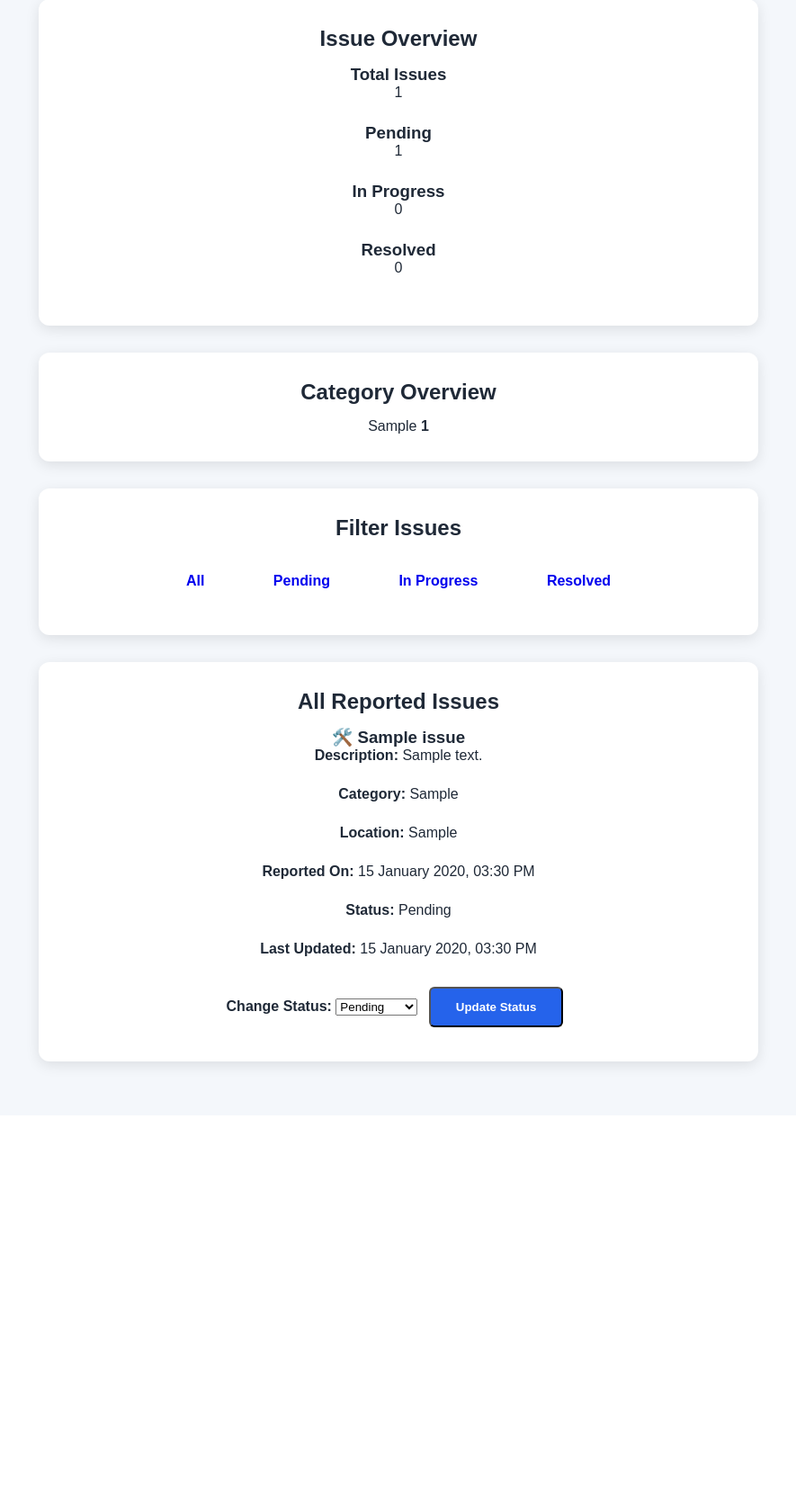
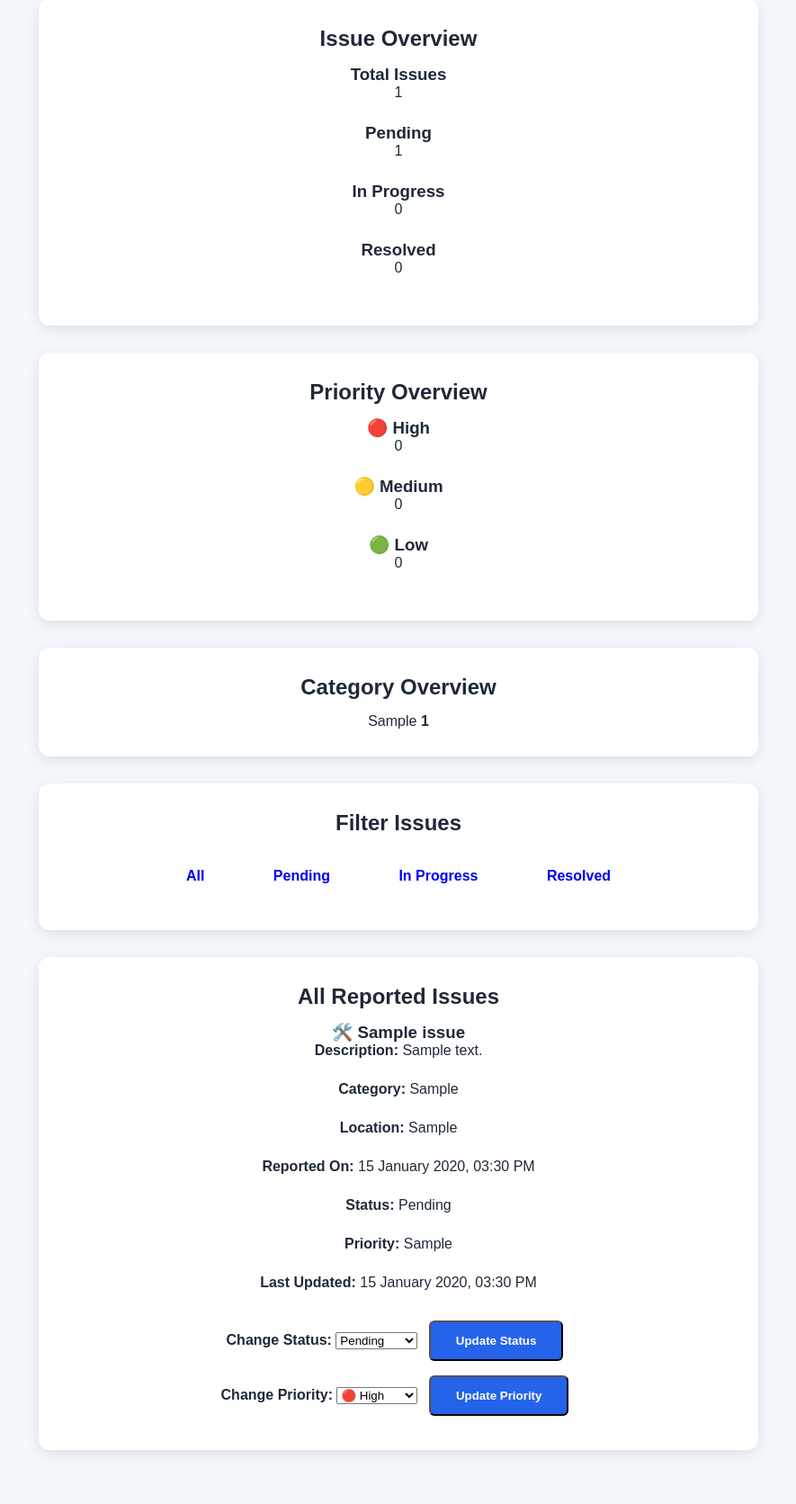
Before and after one commit to gouripriya16/CitizenFix_CivicIssuePlatform, a Flask app: page /admin/dashboard in a window 1280 px wide. Shown: the part 201-1873 px from the top of the page at 90% size, without its empty margins (197-1082 px from the left). Before the commit the page ends 1396 px from the top, so only its background shows below. Run offline with Flask 3, Linux system fonts and the light colour scheme; a user stored in the database is signed in; tables that the repository leaves empty hold one stand-in row (values such as "Sample post").

Commit message:
Add issue priority management

```diff
--- a/run.py
+++ b/run.py
@@ -19,6 +19,7 @@ app = create_app()
 
 @app.template_filter("india_time")
 def india_time_filter(value):
+
     return format_india_time(value)
 
 
@@ -68,7 +69,9 @@ def register():
             url_for("login")
         )
 
-    return render_template("register.html")
+    return render_template(
+        "register.html"
+    )
 
 
 @app.route("/login", methods=["GET", "POST"])
@@ -97,9 +100,13 @@ def login():
                 url_for("dashboard")
             )
 
-        flash("Invalid email or password.")
+        flash(
+            "Invalid email or password."
+        )
 
-    return render_template("login.html")
+    return render_template(
+        "login.html"
+    )
 
 
 @app.route("/dashboard")
@@ -118,33 +125,63 @@ def dashboard():
     )
 
 
-@app.route("/report-issue", methods=["GET", "POST"])
+@app.route(
+    "/report-issue",
+    methods=["GET", "POST"]
+)
 @login_required
 def report_issue():
 
     if request.method == "POST":
 
         title = request.form["title"].strip()
-        description = request.form["description"].strip()
-        category = request.form["category"]
-        location = request.form["location"].strip()
+
+        description = request.form[
+            "description"
+        ].strip()
+
+        category = request.form[
+            "category"
+        ]
+
+        location = request.form[
+            "location"
+        ].strip()
+
 
         issue = Issue(
+
             title=title,
+
             description=description,
+
             category=category,
+
             location=location,
+
+            priority="Medium",
+
+            status="Pending",
+
             user_id=current_user.id
+
         )
 
+
         db.session.add(issue)
+
         db.session.commit()
 
-        flash("Issue reported successfully.")
+
+        flash(
+            "Issue reported successfully."
+        )
+
 
         return redirect(
             url_for("dashboard")
         )
+
 
     return render_template(
         "report_issue.html"
@@ -157,7 +194,9 @@ def admin_dashboard():
 
     if current_user.role != "admin":
 
-        flash("Access denied.")
+        flash(
+            "Access denied."
+        )
 
         return redirect(
             url_for("dashboard")
@@ -170,16 +209,38 @@ def admin_dashboard():
 
     total_issues = Issue.query.count()
 
+
     pending_issues = Issue.query.filter_by(
         status="Pending"
     ).count()
+
 
     in_progress_issues = Issue.query.filter_by(
         status="In Progress"
     ).count()
 
+
     resolved_issues = Issue.query.filter_by(
         status="Resolved"
+    ).count()
+
+
+    # --------------------------------
+    # Priority statistics
+    # --------------------------------
+
+    high_priority = Issue.query.filter_by(
+        priority="High"
+    ).count()
+
+
+    medium_priority = Issue.query.filter_by(
+        priority="Medium"
+    ).count()
+
+
+    low_priority = Issue.query.filter_by(
+        priority="Low"
     ).count()
 
 
@@ -190,6 +251,7 @@ def admin_dashboard():
     all_issues = Issue.query.all()
 
     category_counts = {}
+
 
     for issue in all_issues:
 
@@ -237,14 +299,29 @@ def admin_dashboard():
 
 
     return render_template(
+
         "admin_dashboard.html",
+
         issues=issues,
+
         selected_status=selected_status,
+
         total_issues=total_issues,
+
         pending_issues=pending_issues,
+
         in_progress_issues=in_progress_issues,
+
         resolved_issues=resolved_issues,
+
+        high_priority=high_priority,
+
+        medium_priority=medium_priority,
+
+        low_priority=low_priority,
+
         category_counts=category_counts
+
     )
 
 
@@ -257,7 +334,9 @@ def update_issue_status(issue_id):
 
     if current_user.role != "admin":
 
-        flash("Access denied.")
+        flash(
+            "Access denied."
+        )
 
         return redirect(
             url_for("dashboard")
@@ -269,13 +348,20 @@ def update_issue_status(issue_id):
     )
 
 
-    new_status = request.form["status"]
+    new_status = request.form[
+        "status"
+    ]
+
 
     issue.status = new_status
 
+
     issue.updated_at = datetime.now(
         timezone.utc
-    ).replace(tzinfo=None)
+    ).replace(
+        tzinfo=None
+    )
+
 
     db.session.commit()
 
@@ -286,13 +372,95 @@ def update_issue_status(issue_id):
 
 
     return redirect(
+
         url_for(
+
             "admin_dashboard",
+
             status=request.form.get(
                 "current_filter",
                 "All"
             )
+
         )
+
+    )
+
+
+@app.route(
+    "/admin/update-priority/<int:issue_id>",
+    methods=["POST"]
+)
+@login_required
+def update_issue_priority(issue_id):
+
+    if current_user.role != "admin":
+
+        flash(
+            "Access denied."
+        )
+
+        return redirect(
+            url_for("dashboard")
+        )
+
+
+    issue = Issue.query.get_or_404(
+        issue_id
+    )
+
+
+    new_priority = request.form[
+        "priority"
+    ]
+
+
+    if new_priority not in [
+        "High",
+        "Medium",
+        "Low"
+    ]:
+
+        flash(
+            "Invalid priority selected."
+        )
+
+        return redirect(
+            url_for("admin_dashboard")
+        )
+
+
+    issue.priority = new_priority
+
+
+    issue.updated_at = datetime.now(
+        timezone.utc
+    ).replace(
+        tzinfo=None
+    )
+
+
+    db.session.commit()
+
+
+    flash(
+        "Issue priority updated successfully."
+    )
+
+
+    return redirect(
+
+        url_for(
+
+            "admin_dashboard",
+
+            status=request.form.get(
+                "current_filter",
+                "All"
+            )
+
+        )
+
     )
 
 
@@ -308,4 +476,7 @@ def logout():
 
 
 if __name__ == "__main__":
-    app.run(debug=True)
+
+    app.run(
+        debug=True
+    )
--- a/templates/admin_dashboard.html
+++ b/templates/admin_dashboard.html
@@ -38,7 +38,6 @@
     </nav>
 
 
-
     <section class="dashboard-container">
 
 
@@ -50,7 +49,6 @@
         <p>
             Manage and track civic issues reported by citizens.
         </p>
-
 
 
         <!-- Flash Messages -->
@@ -143,6 +141,63 @@
 
 
 
+        <!-- Priority Overview -->
+
+        <div class="dashboard-card">
+
+            <h2>
+                Priority Overview
+            </h2>
+
+
+            <div class="stats-container">
+
+
+                <div class="stat-card">
+
+                    <h3>
+                        🔴 High
+                    </h3>
+
+                    <p>
+                        {{ high_priority }}
+                    </p>
+
+                </div>
+
+
+                <div class="stat-card">
+
+                    <h3>
+                        🟡 Medium
+                    </h3>
+
+                    <p>
+                        {{ medium_priority }}
+                    </p>
+
+                </div>
+
+
+                <div class="stat-card">
+
+                    <h3>
+                        🟢 Low
+                    </h3>
+
+                    <p>
+                        {{ low_priority }}
+                    </p>
+
+                </div>
+
+
+            </div>
+
+        </div>
+
+
+
         <!-- Category Overview -->
 
         <div class="dashboard-card">
@@ -154,12 +209,10 @@
 
             {% if category_counts %}
 
-
                 <div class="category-list">
 
 
                     {% for category, count in category_counts.items() %}
-
 
                         <div class="category-item">
 
@@ -173,12 +226,10 @@
 
                         </div>
 
-
                     {% endfor %}
 
 
                 </div>
-
 
             {% else %}
 
@@ -255,7 +306,7 @@
 
 
 
-        <!-- Issues List -->
+        <!-- Issues -->
 
         <div class="dashboard-card">
 
@@ -348,6 +399,17 @@
                         <p>
 
                             <strong>
+                                Priority:
+                            </strong>
+
+                            {{ issue.priority }}
+
+                        </p>
+
+
+                        <p>
+
+                            <strong>
                                 Last Updated:
                             </strong>
 
@@ -357,7 +419,7 @@
 
 
 
-                        <!-- Update Status -->
+                        <!-- Status Update -->
 
                         <form
                             method="POST"
@@ -386,7 +448,6 @@
                             </label>
 
 
-
                             <select
                                 id="status-{{ issue.id }}"
                                 name="status"
@@ -400,11 +461,8 @@
                                         selected
                                     {% endif %}
                                 >
-
                                     Pending
-
                                 </option>
-
 
 
                                 <option
@@ -414,11 +472,8 @@
                                         selected
                                     {% endif %}
                                 >
-
                                     In Progress
-
                                 </option>
-
 
 
                                 <option
@@ -428,23 +483,101 @@
                                         selected
                                     {% endif %}
                                 >
-
                                     Resolved
-
                                 </option>
 
 
                             </select>
 
 
+                            <button
+                                type="submit"
+                                class="btn btn-primary"
+                            >
+                                Update Status
+                            </button>
+
+
+                        </form>
+
+
+
+                        <!-- Priority Update -->
+
+                        <form
+                            method="POST"
+                            action="{{ url_for(
+                                'update_issue_priority',
+                                issue_id=issue.id
+                            ) }}"
+                        >
+
+
+                            <input
+                                type="hidden"
+                                name="current_filter"
+                                value="{{ selected_status }}"
+                            >
+
+
+                            <label
+                                for="priority-{{ issue.id }}"
+                            >
+
+                                <strong>
+                                    Change Priority:
+                                </strong>
+
+                            </label>
+
+
+                            <select
+                                id="priority-{{ issue.id }}"
+                                name="priority"
+                            >
+
+
+                                <option
+                                    value="High"
+
+                                    {% if issue.priority == "High" %}
+                                        selected
+                                    {% endif %}
+                                >
+                                    🔴 High
+                                </option>
+
+
+                                <option
+                                    value="Medium"
+
+                                    {% if issue.priority == "Medium" %}
+                                        selected
+                                    {% endif %}
+                                >
+                                    🟡 Medium
+                                </option>
+
+
+                                <option
+                                    value="Low"
+
+                                    {% if issue.priority == "Low" %}
+                                        selected
+                                    {% endif %}
+                                >
+                                    🟢 Low
+                                </option>
+
+
+                            </select>
+
 
                             <button
                                 type="submit"
                                 class="btn btn-primary"
                             >
-
-                                Update Status
-
+                                Update Priority
                             </button>
 
 
```
Also changed, not shown: app/models.py (+16 -8 lines), migrate_priority.py (added, +43 -0 lines).
